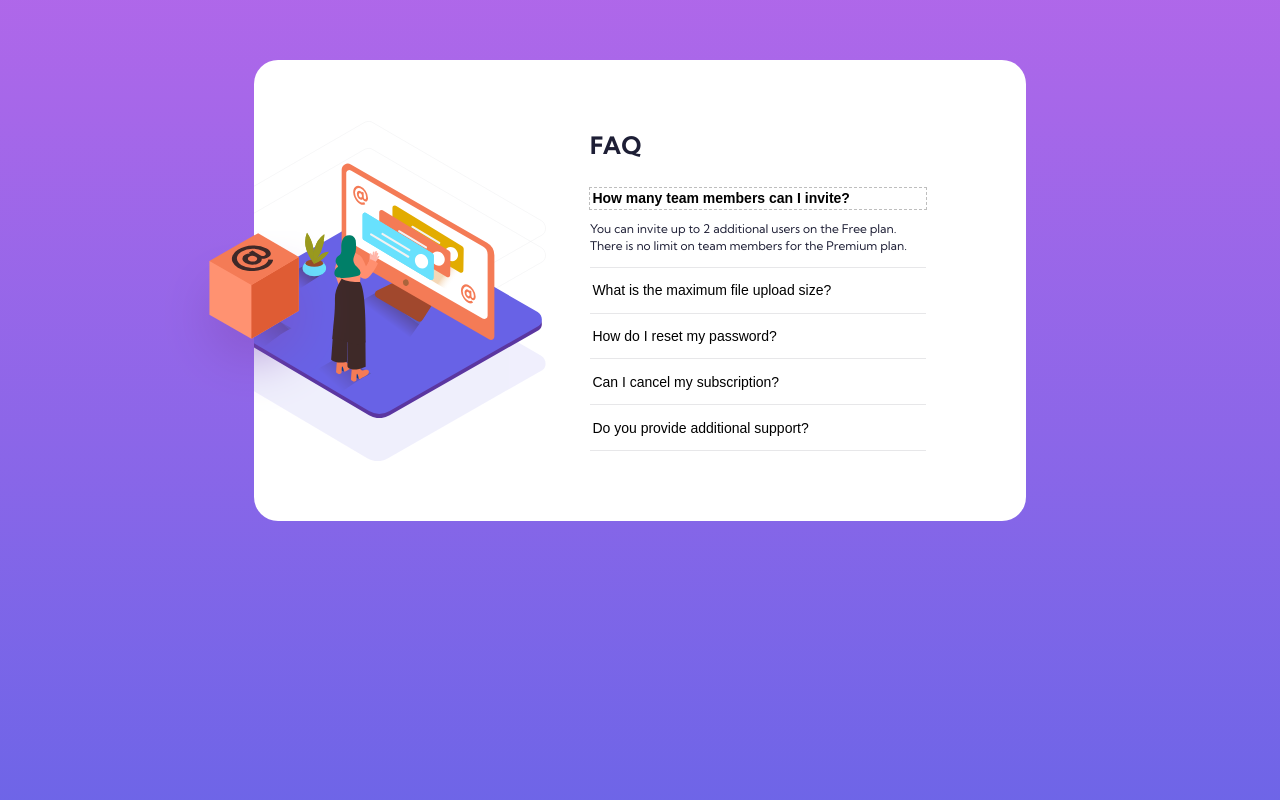
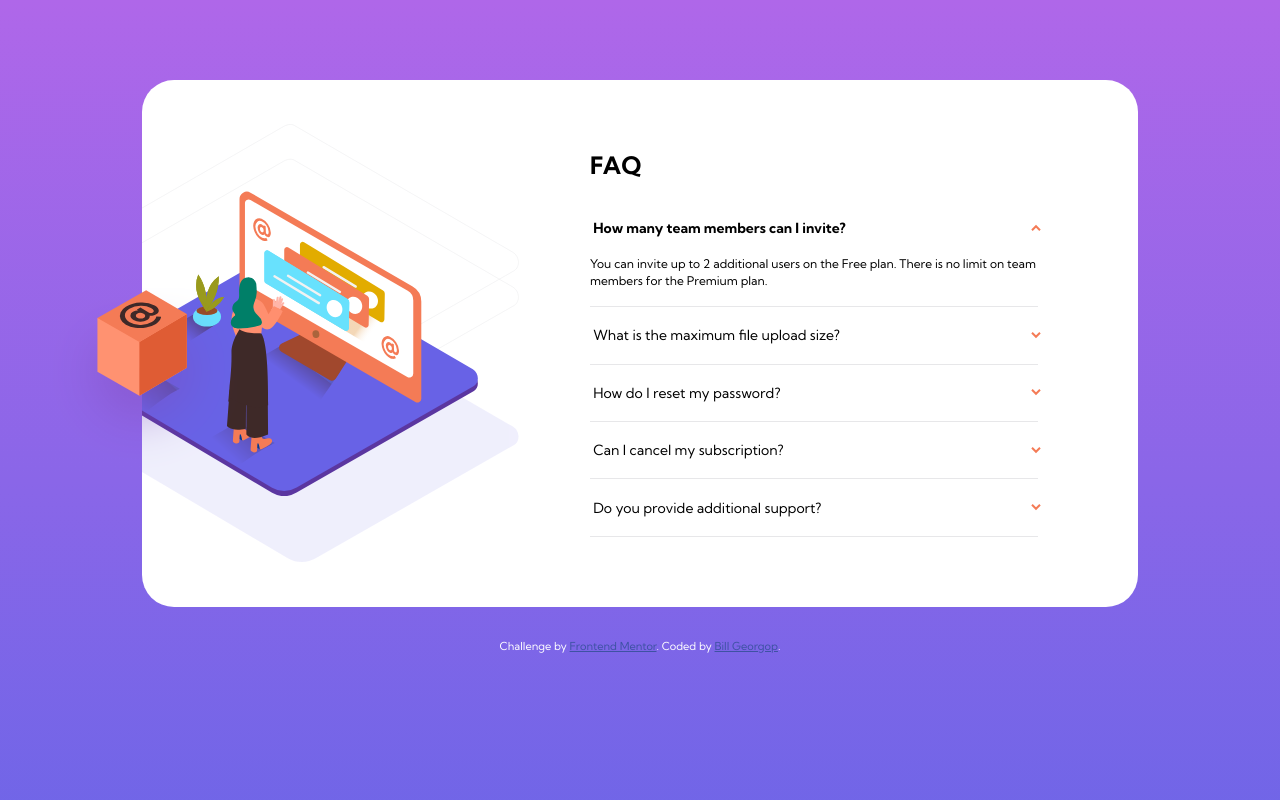
Before and after one commit to billgeorgop93/FAQ-Accordion-Card, a plain HTML site: page index.html in a window 1280 px wide. Both pictures are taken after a click on the button "How many team members can I invite?". Shown: the top 800 px of the page. Drawn offline with Linux system fonts and the light colour scheme.

Commit message:
Updated with cleaner code.

```diff
--- a/index.html
+++ b/index.html
@@ -1,81 +1,92 @@
 <!DOCTYPE html>
 <html lang="en">
+
 <head>
-    <meta charset="UTF-8">
-    <meta name="viewport" content="width=device-width, initial-scale=1.0"> <!-- displays site properly based on user's device -->
-    <link rel="icon" type="image/png" sizes="32x32" href="./images/favicon-32x32.png">
-    <link rel="stylesheet" href="style.css">
+  <meta charset="UTF-8" />
+  <meta name="viewport" content="width=device-width, initial-scale=1.0" />
+  <!-- displays site properly based on user's device -->
+  <link rel="icon" type="image/png" sizes="32x32" href="./images/favicon-32x32.png" />
   <title>Frontend Mentor | FAQ Accordion Card</title>
+  <link rel="preconnect" href="https://fonts.gstatic.com" />
+  <link href="https://fonts.googleapis.com/css2?family=Kumbh+Sans:wght@400;700&display=swap" rel="stylesheet" />
+  <link rel="stylesheet" href="style.css" />
 </head>
+
 <body>
-    <main>
-      <div class="card">
-        <img src="./images/illustration-box-desktop.svg" aria-label="Card box" alt="Card box" class="card-box">
+  <section class="card">
+    <img src="/images/illustration-box-desktop.svg" alt="card box" class="card-box" />
     <div class="card-image">
-          <img src="./images/illustration-woman-online-desktop.svg" aria-label="Woman online desktop" alt="Woman online desktop">
+      <img src="/images/illustration-woman-online-desktop.svg" alt="woman online desktop" />
     </div>
     <div class="card-text">
       <h1>FAQ</h1>
+
       <div class="accordion">
         <div class="accordion-item">
-              <button class="accordion-question" aria-label="question">
+          <button class="accordion-question">
             How many team members can I invite?
           </button>
           <div class="accordion-collapse collapse">
-                <div class="accordion-answer">
-                  You can invite up to 2 additional users on the Free plan. There is no limit on
-                  team members for the Premium plan.
+            <div class="accordion-content">
+              You can invite up to 2 additional users on the Free plan. There
+              is no limit on team members for the Premium plan.
             </div>
           </div>
         </div>
-
         <div class="accordion-item">
-              <button class="accordion-question" aria-label="question">
+          <button class="accordion-question">
             What is the maximum file upload size?
           </button>
           <div class="accordion-collapse collapse">
-                <div class="accordion-answer">
-                  No more than 2GB.All files in your account must fit your allotted storage space.
+            <div class="accordion-content">
+              No more than 2GB. All files in your account must fit your
+              allotted storage space.
             </div>
           </div>
         </div>
-
         <div class="accordion-item">
-              <button class="accordion-question" aria-label="question">
+          <button class="accordion-question">
             How do I reset my password?
           </button>
           <div class="accordion-collapse collapse">
-                <div class="accordion-answer">
-                  Click “Forgot password” from the login page or “Change password” from your profile page.
-                  A reset link will be emailed to you.
-                </div>
-              </div>
-
-            </div>
-
-            <div class="accordion-item">
-              <button class="accordion-question" aria-label="question">Can I cancel my subscription?</button>
-              <div class="accordion-collapse collapse">
-                <div class="accordion-answer">
-                  Yes! Send us a message and we’ll process your request no questions asked.
+            <div class="accordion-content">
+              Click “Forgot password” from the login page or “Change password”
+              from your profile page. A reset link will be emailed to you.
             </div>
           </div>
         </div>
-
         <div class="accordion-item">
-              <button class="accordion-question" aria-label="question">Do you provide additional support?</button>
+          <button class="accordion-question">
+            Can I cancel my subscription?
+          </button>
           <div class="accordion-collapse collapse">
-                <div class="accordion-answer">
-                  Chat and email support is available 24/7. Phone lines are open during normal business hours.
-                </div>
-              </div>
-
-            </div>
-
+            <div class="accordion-content">
+              Yes! Send us a message and we’ll process your request no
+              questions asked.
             </div>
           </div>
         </div>
-    </main>
+        <div class="accordion-item">
+          <button class="accordion-question">
+            Do you provide additional support?
+          </button>
+          <div class="accordion-collapse collapse">
+            <div class="accordion-content">
+              Chat and email support is available 24/7. Phone lines are open
+              during normal business hours.
+            </div>
+          </div>
+        </div>
+      </div>
+    </div>
+  </section>
+
+  <div class="attribution">
+    Challenge by <a href="https://www.frontendmentor.io?ref=challenge" target="_blank">Frontend Mentor</a>.
+    Coded by <a href="https://github.com/billgeorgop93">Bill Georgop</a>.
+  </div>
+
   <script src="script.js"></script>
 </body>
+
 </html>
--- a/script.js
+++ b/script.js
@@ -1,46 +1,41 @@
-document.querySelectorAll('.accordion-question').forEach((item) => { //Select every question to do
-    item.addEventListener('click', (event) => {
-      console.log('click!');
-      let accCollapse = item.nextElementSibling;
+document.querySelectorAll(".accordion-question").forEach(item => {
+  item.addEventListener("click", event => {
+    let accCollapse = item.nextElementSibling
 
-      if (!item.classList.contains('collapsing')) {
-        // Open item at the accordion
-        if (!item.classList.contains('open')) {
-          console.log('toggle accordion button');
-
-          accCollapse.style.display = 'block';
-          let accHeight = accCollapse.clientHeight ;
-          console.log (accHeight);
+    if (!item.classList.contains("collapsing")) {
+      // Open accordion item
+      if (!item.classList.contains("open")) {
+        accCollapse.style.display = "block"
+        let accHeight = accCollapse.clientHeight
 
         setTimeout(() => {
-            accCollapse.style.height = accHeight + 'px';
-            accCollapse.style.display = '';
-          }, 1);
+          accCollapse.style.height = accHeight + "px"
+          accCollapse.style.display = ""
+        }, 1)
 
-          accCollapse.classList = 'accordion-collapse collapsing';
+        accCollapse.classList = "accordion-collapse collapsing"
 
         setTimeout(() => {
-            console.log('open accordion answer');
-            accCollapse.classList = 'accordion-collapse collapse open';
-          }, 300);
+          accCollapse.classList = "accordion-collapse collapse open"
+        }, 300)
       }
       // Close accordion item
       else {
-            // Remove the 'collapse open' from .accordion-collapse, add 'collapsing'
-            accCollapse.classList = 'accordion-collapse collapsing';
+        // Remove "collapse open" from .accordion-collapse, add "collapsing"
+        accCollapse.classList = "accordion-collapse collapsing"
 
-            setTimeout(() =>{
-              accCollapse.style.height = '0px';
-            }, 1);
+        setTimeout(() => {
+          accCollapse.style.height = "0px"
+        }, 1)
 
-            // After x amount of time, remove 'collapsing' class and add 'collapse' class
+        // After X amount of time, remove "collapsing" class and add "collapse" class
         setTimeout(() => {
-              console.log('close accordion answer');
-              accCollapse.classList = 'accordion-collapse collapse';
-              accCollapse.style.height = '';
-            }, 300);
+          accCollapse.classList = "accordion-collapse collapse"
+          accCollapse.style.height = ""
+        }, 300)
       }
-        item.classList.toggle('open');
+
+      item.classList.toggle("open")
     }
-    });
-});
+  })
+})
--- a/style.css
+++ b/style.css
@@ -1,49 +1,42 @@
-@import url('https://fonts.googleapis.com/css2?family=Kumbh+Sans:wght@400;700&display=swap');
-
-:root {
-  /* Text colors */
-  --very-dark-desaturated-blue: hsl(238, 29%, 16%);
-  --soft-red: hsl(14, 88%, 65%);
-  /* Background gradient colors */
-  --soft-violet: hsl(273, 75%, 66%);
-  --soft-blue: hsl(240, 73%, 65%);
-  /* Text gradient colors */
-  --very-dark-grayish-blue: hsl(237, 12%, 33%);
-  --dark-grayish-blue: hsl(240, 6%, 50%);
-  /* Dividers colors */
-  --light-grayish-blue: hsl(240, 5%, 91%);
-}
+/*
+- Soft red: hsl(14, 88%, 65%)
+*/
 
 html {
   box-sizing: initial;
-  font-family: 'Kumbh Sans', sans-serif;
-  font-size: 12px;
+  font-size: 100%;
+}
+
+*,
+*::before,
+*::after {
+  box-sizing: inherit;
 }
 
 body {
   min-height: 100vh;
   margin: 0;
   padding: 10rem 1rem;
-  background-image: linear-gradient(
-    var(--soft-violet),
-    var(--soft-blue)
-  );
-  color: var(--very-dark-desaturated-blue);
+  font-family: "Kumbh Sans", sans-serif;
+  background-image: linear-gradient(#af67e9, #6565e7);
+  color: var(--text-blue);
 }
 
-h1 {
+h1,
+h2,
+h3 {
   margin-top: 0;
 }
 
 .card {
-  background: #fff;
+  background: #ffffff;
   border-radius: 2rem;
   max-width: 56rem;
   padding: 2.875rem 1.5rem;
-  background-image: url(./images/bg-pattern-mobile.svg);
+  background-image: url("images/bg-pattern-mobile.svg");
   background-repeat: no-repeat;
   background-position: center 0%;
-  background-size: 240px;
+  background-size: 15rem;
 }
 
 .card-box {
@@ -71,7 +64,7 @@ h1 {
 
 .accordion-item {
   padding-top: 1rem;
-  border-bottom: 1px solid var(--light-grayish-blue);
+  border-bottom: 1px solid #e7e7e9;
 }
 
 .accordion-item h2 {
@@ -80,20 +73,20 @@ h1 {
 
 .accordion-question {
   display: flex;
+  justify-content: space-between;
   align-items: center;
-  justify-content: space-between;
   width: 100%;
   border: none;
   background: transparent;
   margin-bottom: 1rem;
   padding: 0.2rem;
-  font-size: 14px;
+  font-size: 0.875rem;
+  font-family: "Kumbh Sans", sans-serif;
   text-align: left;
 }
 
 .accordion-question:hover {
-  color: var(--soft-red);
-  transition: all 0.2s;
+  color: #f47c57;
 }
 
 .accordion-question.open {
@@ -101,11 +94,12 @@ h1 {
 }
 
 .accordion-question::after {
-  content: '';
+  content: "";
   display: block;
   width: 0.625rem;
+  height: 1rem;
   border: none;
-  background-image: url(./images/icon-arrow-down.svg);
+  background-image: url("/images/icon-arrow-down.svg");
   background-repeat: no-repeat;
   background-size: contain;
   background-position: center center;
@@ -115,15 +109,18 @@ h1 {
 .accordion-question:focus,
 .accordion-question:focus-visible {
   border: none;
-  outline: dashed 1px rgba(0, 0, 0, 0.25);
+}
+
+.accordion-question.open {
+  font-weight: 700;
 }
 
 .accordion-question.open::after {
   transform: rotate(180deg);
 }
 
-.accordion-answer {
-  font-size: 12px;
+.accordion-content {
+  font-size: 0.75rem;
   line-height: 1.4;
   padding-bottom: 1rem;
 }
@@ -145,9 +142,20 @@ h1 {
   display: block;
 }
 
-/* Desktop style */
-@media (min-width: 56px) {
+.attribution {
+  font-size: 11px;
+  text-align: center;
+  color: #fff;
+  margin-top: 2rem;
+}
 
+.attribution a {
+  color: #3e52a3;
+}
+
+/* DESKTOP STYLES */
+
+@media (min-width: 56em) {
   body {
     padding: 5rem;
   }
@@ -156,8 +164,8 @@ h1 {
     position: relative;
     display: flex;
     margin: 0 auto;
-    padding: 70px 100px 70px 0;
-    background-image: url(./images/bg-pattern-desktop.svg);
+    padding: 4.375rem 6.25rem 4.375rem 0;
+    background-image: url("images/bg-pattern-desktop.svg");
     background-size: 45%;
     background-position: -13% center;
   }
@@ -167,7 +175,7 @@ h1 {
     position: absolute;
     z-index: 1;
     top: 57%;
-    left: 0%;
+    left: 0;
     transform: translateX(-50%) translateY(-50%);
   }
 
@@ -186,8 +194,8 @@ h1 {
     position: relative;
     top: auto;
     left: auto;
-    max-width: 400px;
-    transform:  translateX(-4rem);
+    max-width: 25rem;
+    transform: translateX(-4rem);
   }
 
   .card-text {
```
Also changed, not shown: 1 other file. Lines whose indentation alone changed are shown as unchanged.
